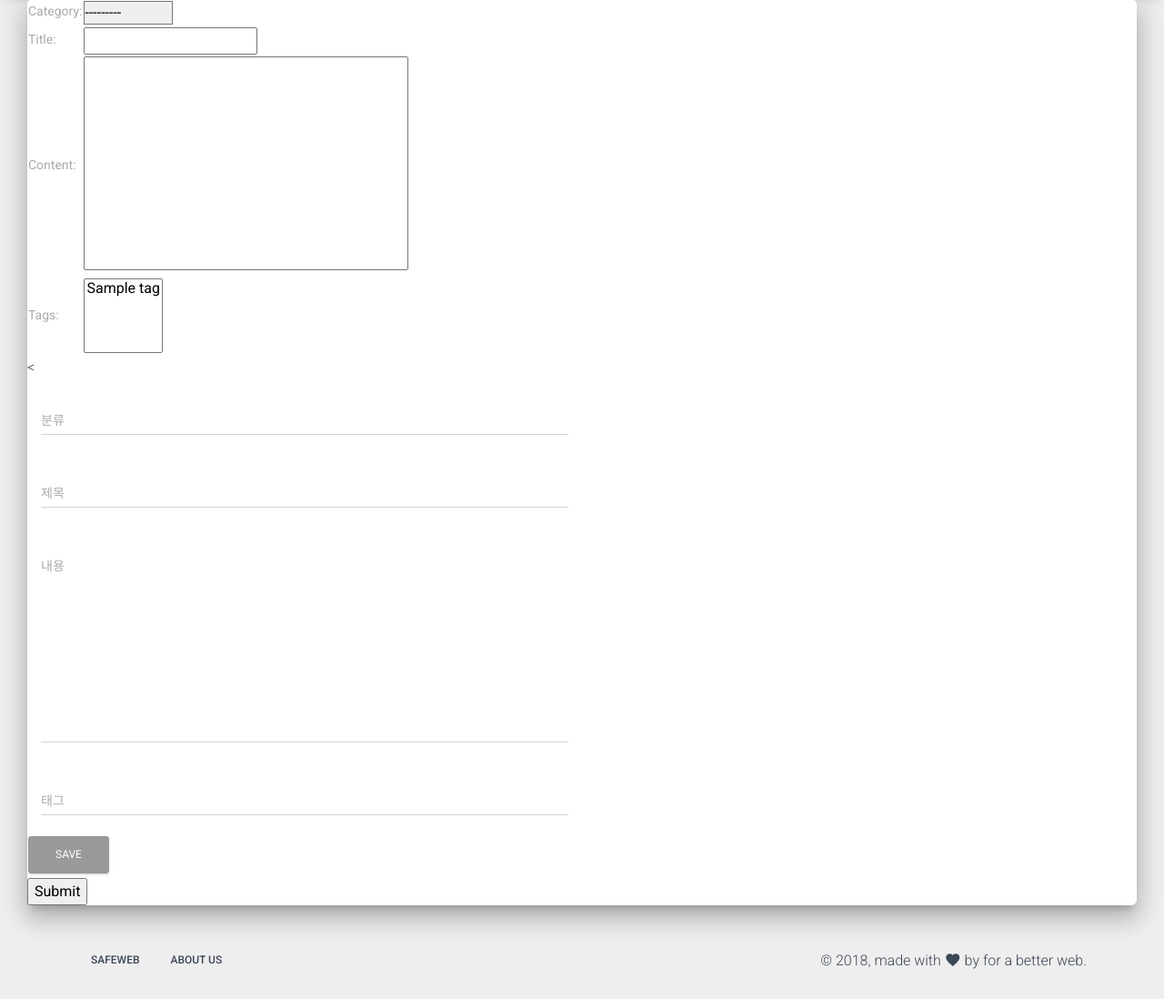
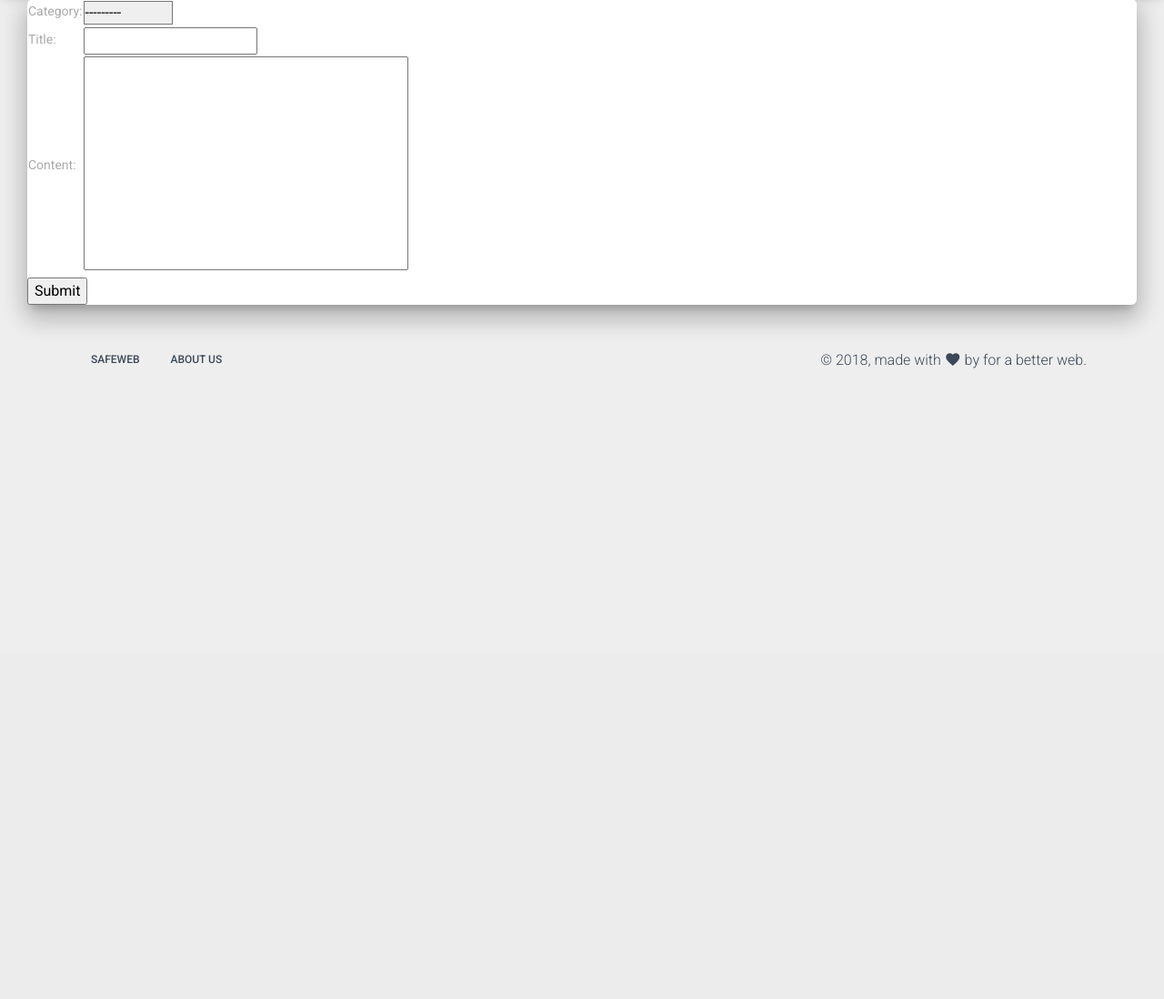
Before and after one commit to web24365/Blog, a Django app: page /blog/create/ in a window 1280 px wide. Shown: the part 81-1179 px from the top of the page at 91% size. After the commit the page ends 486 px from the top, so only its background shows below. Run offline with Django 3.2, Linux system fonts and the light colour scheme; data comes from the database, SQL or seed files in the repository; both versions use the stored data as it was after the commit; tables that the repository leaves empty hold one stand-in row (values such as "Sample post"); some libraries are stand-ins or nearby versions.

Commit message:
post 생성/tag 제외

```diff
--- a/blog/forms.py
+++ b/blog/forms.py
@@ -1,9 +1,7 @@
 from django import forms
 from .models import *
 
-def min_length_3_validator(value):
-    if leng(value) < 3:
-        raise forms.ValidationError('3글자 이상 입력해주세요')
+
 
 class CategoryForm(forms.ModelForm):
 
@@ -16,11 +14,10 @@
     # category = forms.ChoiceField(widget=forms.Select(attrs={'class':'form-control'}))
     # title = forms.CharField(widget=forms.TextInput(attrs={'class':'form-control'}))
     # title = forms.CharField(widget=forms.TextInput(validators=[min_length_3_validator]))
-
     # content = forms.CharField(widget=forms.TextInput(attrs={'class':'form-control'}))
     # Tags = forms.CharField(widget=forms.TextInput(attrs={'class':'form-control'}))
 
 
     class Meta:
         model = Post
-        fields = ['category', 'title', 'content', 'Tags']
+        fields = ['category', 'title', 'content']
--- a/blog/models.py
+++ b/blog/models.py
@@ -1,3 +1,4 @@
+from django import forms
 from django.db import models
 from django.urls import reverse
 from django.conf import settings
@@ -44,13 +45,18 @@
         return self.name
 
 
+def min_length_3_validator(value):
+    if len(value) < 3:
+        raise forms.ValidationError('3글자 이상 입력해주세요')
+
+
 class Post(models.Model):
     category = models.ForeignKey(Category, on_delete=models.SET_NULL, null=True, related_name='posts')
     # 'auth.User' 엡이름.모델
     # setting.AUTH_USER_MODEL: 사용자 인증에 사용되는 User모델이 변경됐을 경우 자동 대응
     author = models.ForeignKey(settings.AUTH_USER_MODEL, on_delete=models.SET_NULL, null=True)
     title = models.CharField(max_length=100)
-    content = models.TextField()
+    content = models.TextField(validators=[min_length_3_validator])
     # Tag 클래스로 지정 or 'Tag' 문자열 형태로 걸 수 있다 그러면 Tag모델이 post 뒤에 있어도 사용할 수 있다.
     # manytomany일 경우 blank option을 선호
     Tags = models.ManyToManyField('Tag', blank=True)
@@ -60,6 +66,8 @@
     updated = models.DateTimeField(auto_now=True)
     published = models.DateTimeField(blank=True, null=True)
     image = models.ImageField(default='default.png', upload_to='post/%Y/%m/%d', blank=True)
+    ip = models.GenericIPAddressField(null=True)
+
 
     class Meta:
         ordering = ['-created']
@@ -72,6 +80,20 @@
         self.published = timezone.now()
         self.save()
 
+    # def save_tags(self):
+    #     if not self.Tags:
+    #         return
+    #     tags_list = []
+    #     # 입력된 값들을 # 구분자로 구분한 후 공백 제거
+    #     tags = map(lambda str: str.strip(), unicode(self.Tags).split('#'))
+    #     # TagModel DB에서 입력된 값들을 가져오거나 없으면 생성
+    #     for tag in tags:
+    #         tag = Tags.objects.get_or_create(name=tag)[0]
+    #         self.Tags.add(tag)
+    #     # tags_list = [TagModel.objects.get_or_create(name=tag)[0] for tag in tags]
+    #     # # Tags를 리스트 형태로 반환
+    #     # self.Tag.add(*tag_list)
+
     def _get_slug(self):
         split_title = re.split('[\W]+', self.title)
         slug = []
@@ -81,21 +103,6 @@
                 slug.append(word)
         slugify = '-'.join(slug)
         return slugify
-
-    def save_tags(self):
-        if not tag:
-            return
-
-        tags_list = []
-        # 입력된 값들을 # 구분자로 구분한 후 공백 제거
-        tags = map(lambda str: str.strip(), unicode(tags).split('#'))
-        # TagModel DB에서 입력된 값들을 가져오거나 없으면 생성
-        for tag in tags:
-            tag = Tags.objects.get_or_create(name=tag)[0]
-            self.Tags.add(tag)
-        # tags_list = [TagModel.objects.get_or_create(name=tag)[0] for tag in tags]
-        # # Tags를 리스트 형태로 반환
-        # self.Tag.add(*tag_list)
 
     def save(self, *args, **kwargs):
         if not self.slug:
@@ -114,6 +121,8 @@
     created = models.DateTimeField(auto_now_add=True)
     updated = models.DateTimeField(auto_now=True)
     is_public = models.BooleanField(default=False)
+    ip = models.GenericIPAddressField(null=True)
+
 
     def approve(self):
         self.approved_comment = True
--- a/blog/templates/blog/post_form.html
+++ b/blog/templates/blog/post_form.html
@@ -6,7 +6,7 @@
   <table>  {{ form.as_table }}
     </table>
   <!--div class="row"-->
-  <div class="justify-content-center">
+  <!-- <div class="justify-content-center">
       <<div class="col-sm-6">
           <div class="form-group">
              <label for="exampleInput1" class="bmd-label-floating">분류</label>
@@ -36,7 +36,7 @@
           </div>
       </div>
       <button type="submit" class="save btn btn-default">Save</button>
-    </div>
+    </div> -->
     <input type="submit">
 </form>
 {% endblock %}
--- a/blog/urls.py
+++ b/blog/urls.py
@@ -5,11 +5,11 @@
 app_name = 'blog'
 
 urlpatterns = [
-    path(r'', views.post_list, name='post_list'),
-    path(r'category/', views.category_list, name='category_list'),
-    path(r'category/create/', views.category_create, name='category_create'),
-    path(r'<slug>/<int:id>/', views.post_detail, name='post_detail'),
-    path(r'create/', views.post_create, name='post_create'),
-    path(r'<slug>/<int:id>/edit/', views.post_edit, name='post_edit'),
-    path(r'<category_slug>/', views.post_list, name='post_list_by_category'),
+    path('', views.post_list, name='post_list'),
+    path('category/', views.category_list, name='category_list'),
+    path('category/create/', views.category_create, name='category_create'),
+    path('<slug>/<int:id>/', views.post_detail, name='post_detail'),
+    path('create/', views.post_create, name='post_create'),
+    path('<slug>/<int:id>/edit/', views.post_edit, name='post_edit'),
+    path('<category_slug>/', views.post_list, name='post_list_by_category'),
 ]
--- a/blog/views.py
+++ b/blog/views.py
@@ -1,6 +1,7 @@
-from django.shortcuts import render, get_object_or_404
+from django.shortcuts import render, get_object_or_404, redirect
 from django.core.paginator import Paginator, EmptyPage, PageNotAnInteger
 from django.utils import timezone
+from django.contrib import messages
 from .models import *
 from .forms import *
 
@@ -16,6 +17,7 @@
     if request.method =='POST':
         form = CategoryForm(request.POST)
         if form.is_valid():
+            category = Category(**form.cleaned_data)
             category.save()
             messages.info(request, '새 분류가 등록되었습니다.')
             return redirect('blog:category_list')
@@ -46,7 +48,6 @@
     page = request.GET.get('page')
     posts = paginator.get_page(page)
 
-
     return render(request, 'blog/post_list.html', {'category':category, 'categories':categories, 'posts':posts})
 
 
@@ -71,10 +72,11 @@
             post = form.save(commit=False)
             post.author = request.user
             post.created = timezone.now()
-            # print(form.cleaned_data)
-            # post = Post(**form.cleaned_data)
+            post.ip = request.META['REMOTE_ADDR']
+            print(form.cleaned_data)
+            post = Post(**form.cleaned_data)
             post.save()
-            post.save_tags()
+            # post.save_tags()
             messages.info(request, '새 글이 등록되었습니다.')
             return redirect('blog:post_detail', post.slug, post.id)
         else:
@@ -99,4 +101,19 @@
         form = PostForm(instance=post)
     return render(request, 'blog/post_edit.html', {'form': form})
 
-# Create your views here.
+
+def comment_create(request):
+    if request.method == 'POST':
+        form = CommentForm(request.POST, request.FILES)
+        if is_valid(form):
+            form.save(commit=False)
+            comment.ip = request.META['REMOTE_ADDR']
+            comment = Comment(**form.cleaned_data)
+            comment.save()
+            messages.info(request, '새 글이 등록되었습니다.')
+            return render(request, 'blog/blog_detail.html', post.slug, post.id)
+        else:
+            form.errors()
+    else:
+        form = CommentForm()
+    return render(request, 'blog/comment_form.html', {'form': form})
```
Also changed, not shown: db.sqlite3.
